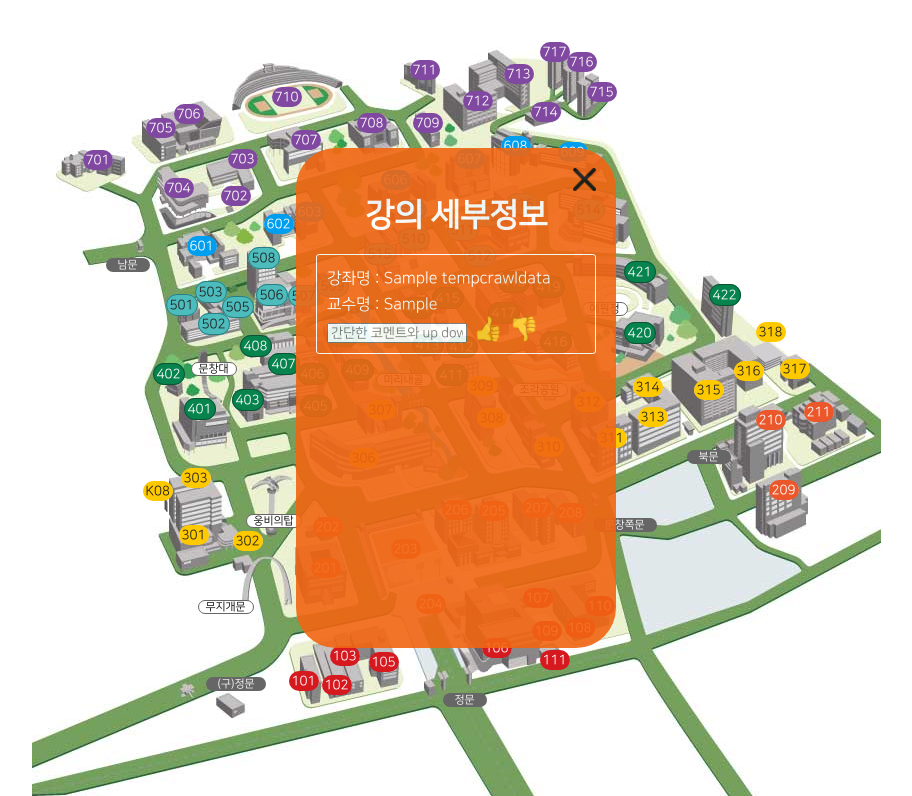
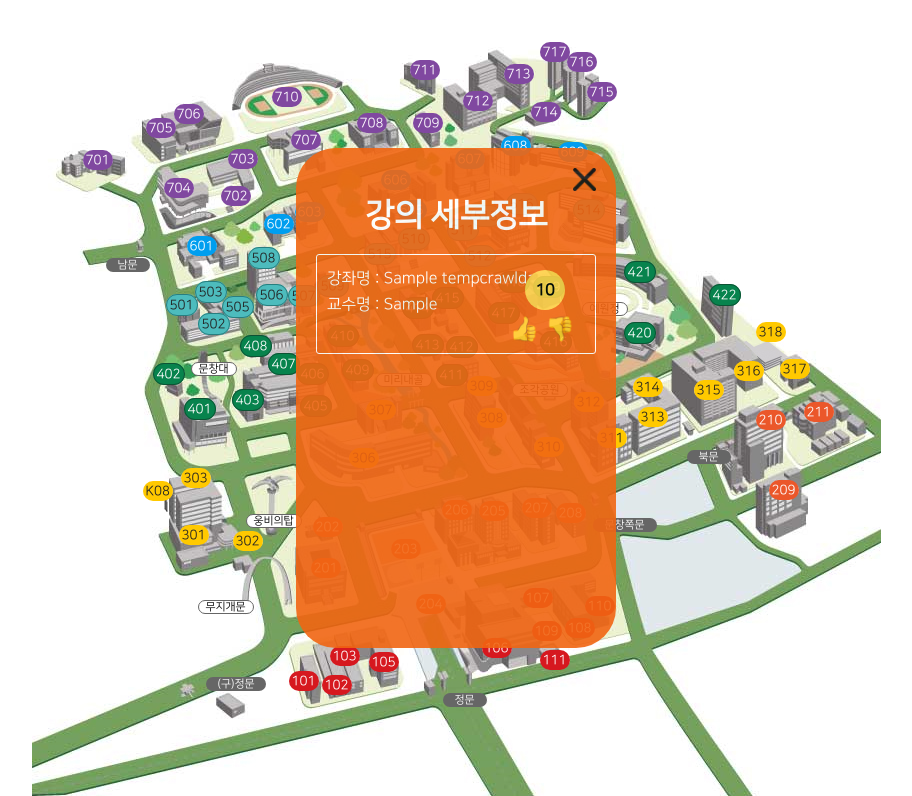
Before and after one commit to PnuLikelion8th/E-Moboo, a Django app: page /lec_detail/1 in a window 1280 px wide. Shown: the part 141-937 px from the top of the page, without its empty margins (184-1096 px from the left). Run offline with Django 3.2, Linux system fonts and the light colour scheme; tables that the repository leaves empty hold one stand-in row (values such as "Sample post"); parts of the project's set-up code (start-up, migrations or seed data) failed here and were passed over.

Commit message:
[수정] 강의평가 비동기 up down

```diff
--- a/pnumap/map/static/css/main.css
+++ b/pnumap/map/static/css/main.css
@@ -200,7 +200,10 @@ button{
 
 
 .score_container{
+	margin-right: 10px;
+	text-align: right;
 	font-size:1.5rem;
+	cursor: pointer;
 }
 
 .score_up,.score_down,.score_reason{
@@ -304,4 +307,20 @@ button.pack410>.blind_active{
 	padding: 10px;
 	line-height: 26px;
 	border-radius: 3px;
+	position: relative;
 }
+
+#cur_score{
+	width: 40px;
+	height:40px;
+	position: absolute;
+	right:30px;
+	top:15px;
+	border-radius: 50%;
+	background-color: #FED047;
+	color:black;
+	font-weight: 800;
+	display: inline-flex;
+	align-items: center;
+	justify-content: center;
+}
--- a/pnumap/map/static/js/score.js
+++ b/pnumap/map/static/js/score.js
@@ -6,8 +6,8 @@ score_up.addEventListener('click', score, false);
 score_down.addEventListener('click', score, false);
 
 function score(e) {
-
-    fetch('/score/' + e.target.className, {
+    document.querySelector('#score_lec').value
+    fetch('/score/' + e.target.className + '/' + document.querySelector('#score_lec').value, {
         method: 'get',
         headers: {
             'Accept': 'application/json'
@@ -16,6 +16,7 @@ function score(e) {
         if (res.status === 200 || res.status === 201) {
             res.json().then((json) => {
                 console.log("성공", json)
+                document.querySelector('#cur_score').innerHTML = json['cur_score']
             },
 
             )
--- a/pnumap/map/templates/main.html
+++ b/pnumap/map/templates/main.html
@@ -24,17 +24,19 @@
             </div>
             <div class="b_i_list_container">
 
-                <div class="b_i_list">강좌명 : {{lec_data.coursename}} </div>
+                <div class="b_i_list">강좌명 : {{lec_data.coursename}} </div> <span id="cur_score">{{lec_data.score}}</span>
                 <div class="b_i_list">교수명 : {{lec_data.profname}} </div>
                 <div class="b_i_list">
                     <div class="score_container">
 
-                    <div class="score_reason">
+                    <!-- <div class="score_reason">
                         <input type=text placeholder='간단한 코멘트와 up down' required>
-                    </div>
+                    </div> -->
+                    <input id="score_lec" type="hidden" value="{{lec_data.id}}" name="score_lec">
+
                     <div class="score_up">👍</div>
                     <div class="score_down">👎</div>
-                </div>
+                    </div>
                 </div>
             </div>
         </div>
@@ -44,7 +46,7 @@
     {% elif building_data %}
     <div class="building_info_section">
         <img onclick="modal_hidden();" src="{% static 'image/xxx.png' %}" class="x_btn">
-        <div class="building_info_container">
+            <div class="building_info_container">
             <div class="b_i_title">
                 개설 강좌
             </div>
--- a/pnumap/map/views.py
+++ b/pnumap/map/views.py
@@ -121,12 +121,19 @@ def search(request):
     context={"msg": "hello chihun"}
     return HttpResponse(json.dumps(context), content_type='application/json')
 
-def score(request,flag):
-    print(flag)
+def score(request,flag,lec):
+    temp_lec = TempCrawlData.objects.get(id=lec)
+    print(temp_lec)
     if flag == "score_up":
-        context ={'msg': 'up'}
+        temp_lec.score += 1
+        temp_lec.save()
+
+        context ={'msg': 'up','cur_score': temp_lec.score }
     else:
-        context ={'msg': 'down'}
+        temp_lec.score -= 1
+        temp_lec.save()
+
+        context ={'msg': 'down', 'cur_score': temp_lec.score }
     return HttpResponse(json.dumps(context), content_type='application/json')
 
 
--- a/pnumap/pnumap/urls.py
+++ b/pnumap/pnumap/urls.py
@@ -21,7 +21,7 @@ urlpatterns = [
     path('admin/', admin.site.urls),
     path('', views.main, name="main"),
     path('search/',views.search, name="search"),
-    path('score/<str:flag>',views.score, name="score"),
+    path('score/<str:flag>/<str:lec>',views.score, name="score"),
     path('write/', views.write, name="write"),
     path('index/', views.index, name="index"),
     path('detail/<int:building_id>', views.detail, name="detail"),
```
